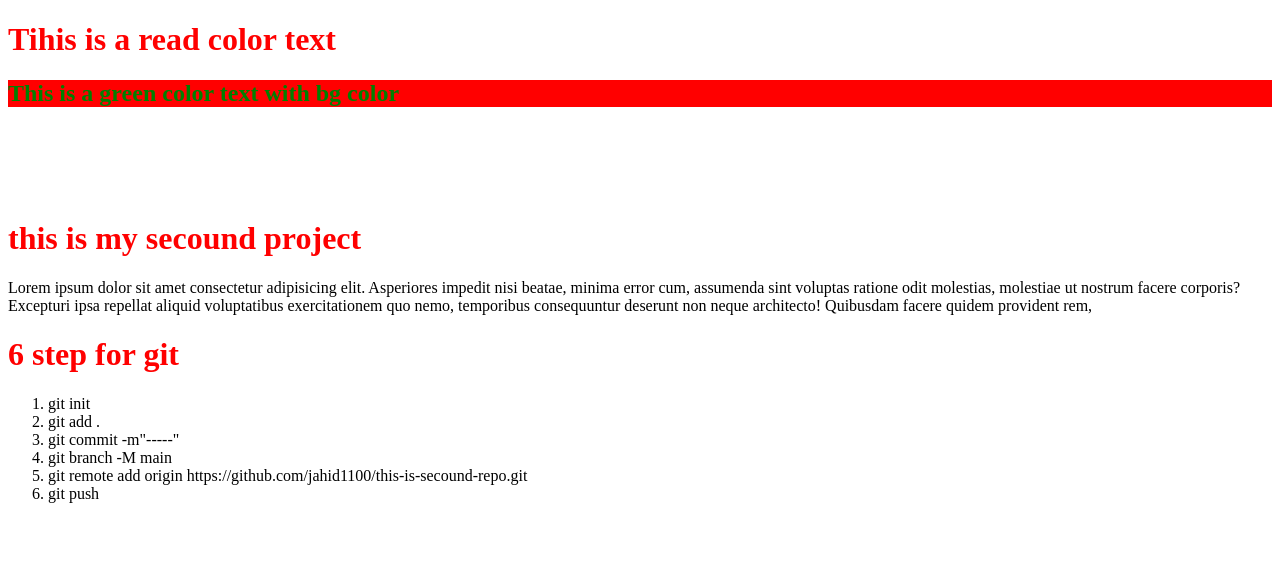
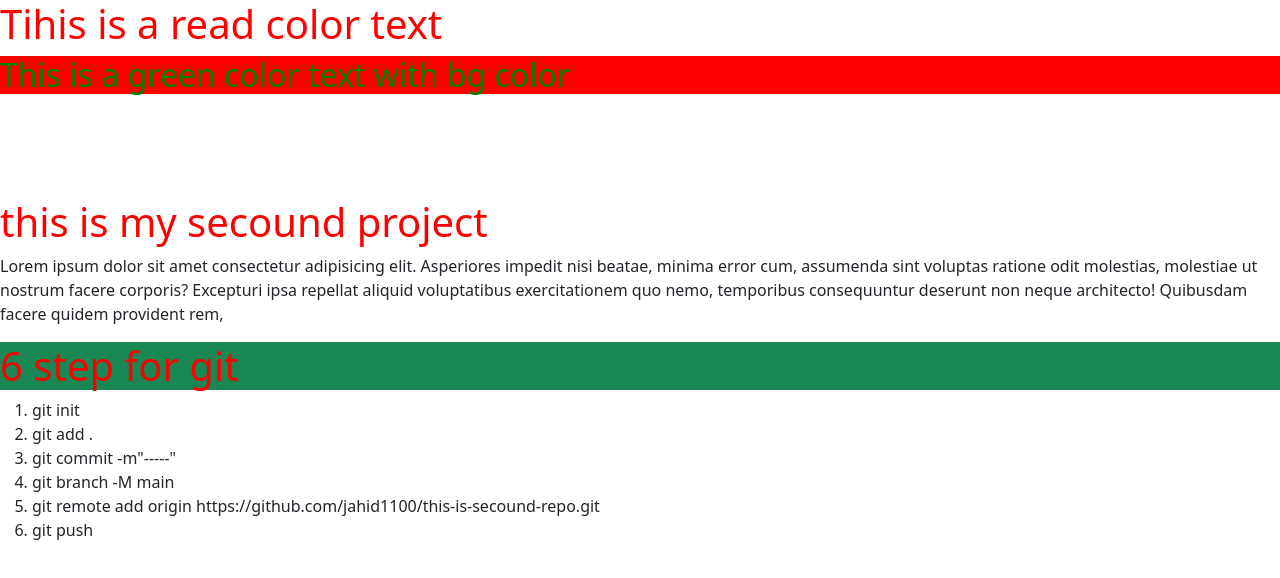
Before and after one commit to jahid1100/this-is-secound-repo, a website: page index.html in a window 1280 px wide. Drawn offline with nearby package versions, Linux system fonts and the light colour scheme.

Commit message:
somthing added

```diff
--- a/index.html
+++ b/index.html
@@ -5,6 +5,7 @@
     <meta http-equiv="X-UA-Compatible" content="IE=edge">
     <meta name="viewport" content="width=device-width, initial-scale=1.0">
     <title>secound time try kortasi without error</title>
+    <link rel="stylesheet" href="./node_modules/bootstrap/dist/css/bootstrap.css">
     <link rel="stylesheet" href="./css/style.css">
 </head>
 <body>
@@ -18,9 +19,9 @@
     <h1>this is my secound project </h1>
     <p>Lorem ipsum dolor sit amet consectetur adipisicing elit. Asperiores impedit nisi beatae, minima error cum, assumenda sint voluptas ratione odit molestias, molestiae ut nostrum facere corporis? Excepturi ipsa repellat aliquid voluptatibus exercitationem quo nemo, temporibus consequuntur deserunt non neque architecto! Quibusdam facere quidem provident rem, </p>
     <div>
-        <h1>6 step for git </h1>
+        <h1 class="bg-success">6 step for git </h1>
         <ol>
-            <li>git init</li>
+            <li >git init</li>
             <li>git add .</li>
             <li>git commit -m"-----"</li>
             <li>git branch -M main</li>
@@ -28,5 +29,7 @@
             <li>git push</li>
         </ol>
     </div>
+
+    <script src="./node_modules/bootstrap/dist/js/bootstrap.bundle.js"></script>
 </body>
 </html>
--- /dev/null
+++ b/package.json
@@ -0,0 +1,5 @@
+{
+  "dependencies": {
+    "bootstrap": "^5.3.2"
+  }
+}
```
Also changed, not shown: 1 other file.
